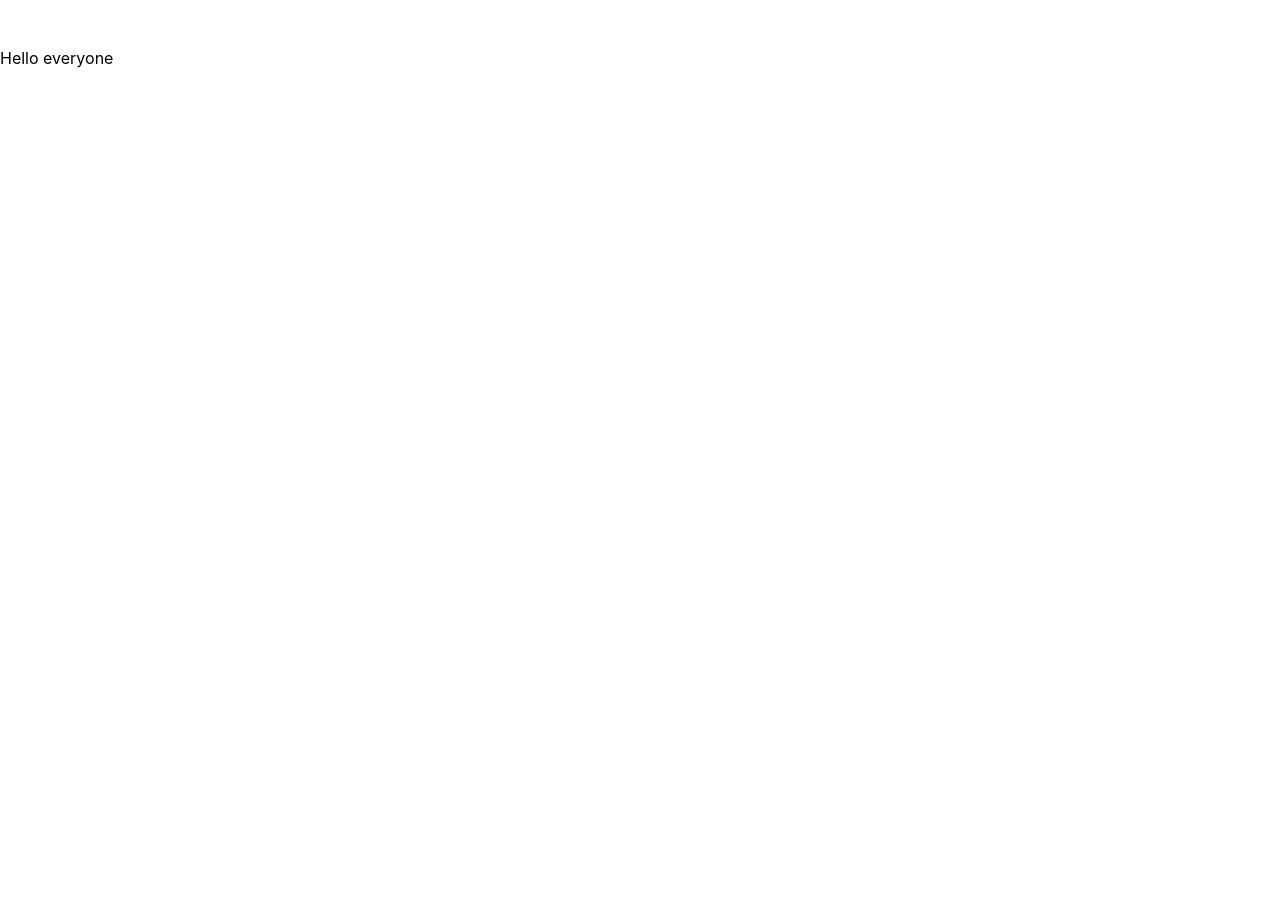
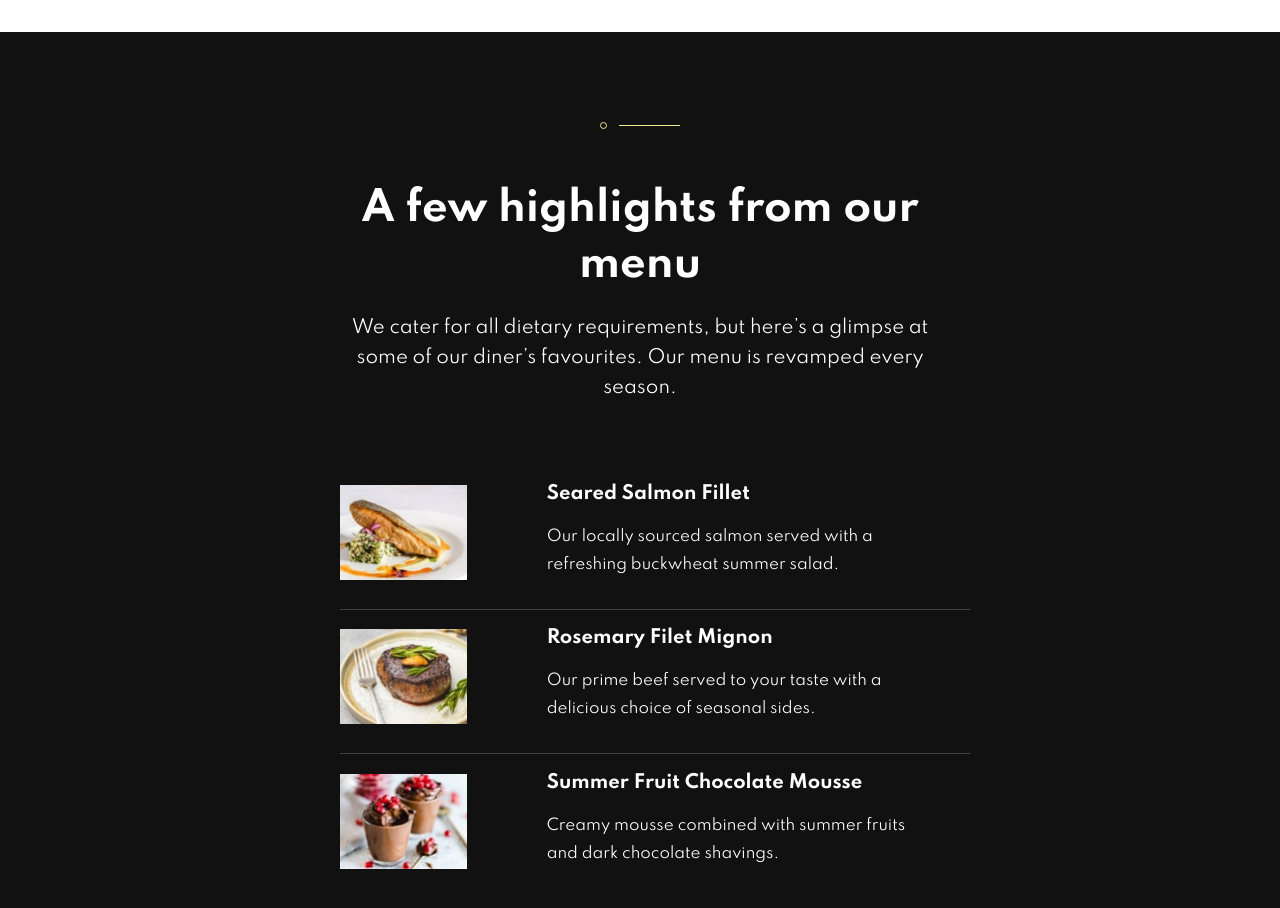
Before and after one commit to KrishnaDhingra/Dine-Restaurant-Website, a React (Create React App) app: page / in a window 1280 px wide. Shown: the part 2160-3068 px from the top of the page. Before the commit the page ends 2244 px from the top, so only its background shows below. Built offline with nearby package versions, Linux system fonts and the light colour scheme.

Commit message:
Making the highlights page

```diff
--- a/src/components/Highlights/highlights.js
+++ b/src/components/Highlights/highlights.js
@@ -1,9 +1,171 @@
 import React from 'react'
 import styled from 'styled-components'
+import BeefDesktop from '../../images/homepage/beef-desktop-tablet.jpg'
+import SalmonDesktop from '../../images/homepage/salmon-desktop-tablet.jpg'
+import ChocolateDesktop from '../../images/homepage/chocolate-desktop-tablet.jpg'
 
-function Highlights(){
-    return(
-        <p>Hello everyone</p>
+const Body = styled.div`
+    margin: 0;
+    box-sizing: border-box;
+    padding: 0px 10vw;
+    padding-top: 10vh;
+    padding-bottom: 10vh;
+    display: flex;
+    justify-content: space-between;
+    align-items: center;
+    flex-direction: row;
+    font-family: 'Spartan', sans-serif;
+    min-width: 100%;
+    min-height: 100vh;
+    background-color: #111111;
+    gap: 8rem;
+
+    @media (max-width: 1430px) {
+        flex-direction: column;
+        gap: 4rem;
+  }
+
+`
+const LeftContainer = styled.div`
+    display: flex;
+    flex-direction: column;
+    justify-content: center;
+    align-self: stretch;
+    flex-basis: 55%;
+    @media (max-width: 1430px) {
+        align-items: center;
+        width: 600px;
+        margin: auto;
+        margin-top: 10vh;
+  }
+`
+const LineCircle = styled.div`
+    display: flex;
+    gap: 0.7rem;
+    justify-content: flex-end;
+    margin-bottom: 1.6rem;
+    align-items: center;
+    flex-direction: row-reverse;
+    margin-top: -70px;
+`
+const Line = styled.div`
+    width: 61px;
+    height: 1px;
+    background-color: khaki;
+`
+const Circle = styled.div`
+    height: 5px;
+    width: 5px;
+    border-radius: 50%;
+    border: 1px solid khaki;
+`
+const Heading = styled.h1`
+    color: white;
+    font-size: 40px;
+    line-height: 56px;
+    font-weight: 700;
+    width: 80%;
+    @media (max-width: 1430px) {
+        width: 100%;
+        text-align: center;
+    }
+    `
+const Info = styled.p`
+    color: white;
+    font-size: 18px;
+    font-weight: 400;
+    line-height: 30px;
+    margin-top: -7px;
+    @media (max-width: 1430px) {
+        text-align: center;
+  }
+`
+const RightContainer = styled.div`
+    flex-basis: 65%;
+    @media (max-width: 1430px) {
+        width: 600px;
+  }
+`
+const First = styled.div``
+const Second = styled.div``
+const Third = styled.div``
+const TopInfo = styled.div`
+    display: flex;
+    justify-content: center;
+    gap: 5rem;
+`
+const LeftImage = styled.img`
+    width: 127px;
+    height: 95px;
+`
+const LeftHeading = styled.h1`
+    color: white;
+    font-size: 18px;
+    font-weight: 700;
+    line-height: 28px;
+    margin-top: -5px;
+`
+const LeftInfo = styled.p`
+    color: white;
+    font-size: 15px;
+    font-weight: 400;
+    line-height: 28px;
+`
+const Divider = styled.div`
+    background-color: white;
+    opacity: 0.2;
+    height: 0.2px;
+    margin-top: 15px;
+    margin-bottom: 20px;
+    width: 105%;
+`
+
+function Highlights() {
+
+    return (
+        <Body>
+            <LeftContainer>
+                <LineCircle>
+                    <Line></Line>
+                    <Circle></Circle>
+                </LineCircle>
+                <Heading>A few highlights
+                    from our menu</Heading>
+                <Info>We cater for all dietary requirements, but here’s a glimpse at some of our diner’s favourites. Our menu is revamped every season.</Info>
+            </LeftContainer>
+            <RightContainer>
+                <First>
+                    <TopInfo>
+                        <LeftImage src={SalmonDesktop}></LeftImage>
+                        <div>
+                            <LeftHeading>Seared Salmon Fillet</LeftHeading>
+                            <LeftInfo>            Our locally sourced salmon served with a refreshing buckwheat summer salad.</LeftInfo>
+                        </div>
+                    </TopInfo>
+                    <Divider></Divider>
+                </First>
+                <Second>
+                    <TopInfo>
+                        <LeftImage src={BeefDesktop}></LeftImage>
+                        <div>
+                            <LeftHeading>Rosemary Filet Mignon</LeftHeading>
+                            <LeftInfo>Our prime beef served to your taste with a delicious choice of seasonal sides.</LeftInfo>
+                        </div>
+                    </TopInfo>
+                    <Divider></Divider>
+                </Second>
+                <Third>
+                    <TopInfo>
+                        <LeftImage src={ChocolateDesktop}></LeftImage>
+                        <div>
+                            <LeftHeading>Summer Fruit Chocolate Mousse</LeftHeading>
+                            <LeftInfo>Creamy mousse combined with summer fruits and dark chocolate shavings.</LeftInfo>
+                        </div>
+                    </TopInfo>
+                </Third>
+            </RightContainer>
+
+        </Body>
     )
 }
 export default Highlights
```
